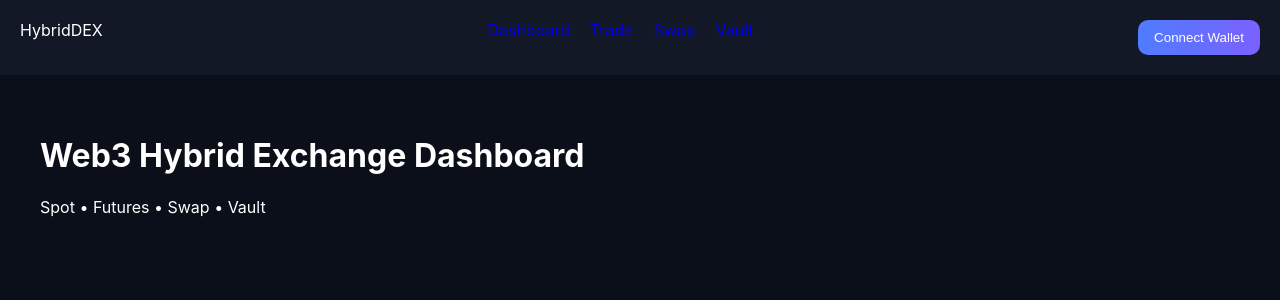
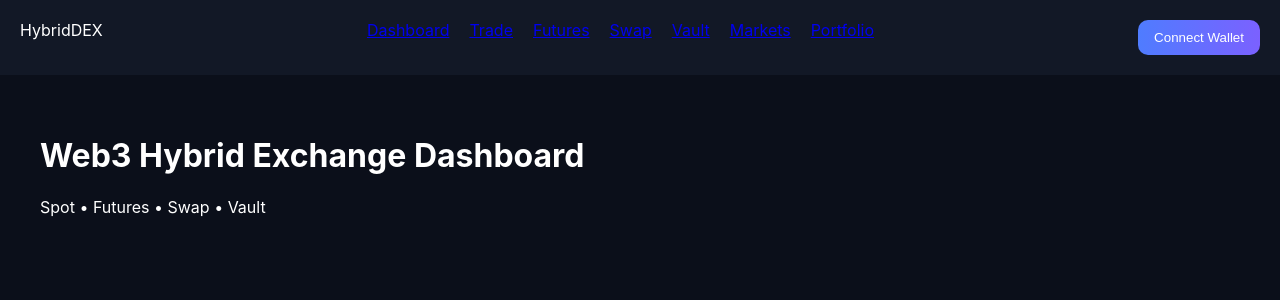
Before and after one commit to BlesUstetu/thelion, a React (Vite) app: page / in a window 1280 px wide. Shown: the top 300 px of the page. Built offline with nearby package versions, Linux system fonts and the light colour scheme.

Commit message:
Update Header.jsx

```diff
--- a/src/components/layout/Header.jsx
+++ b/src/components/layout/Header.jsx
@@ -2,16 +2,24 @@ import { Link } from "react-router-dom"
 import ConnectWallet from "../wallet/ConnectWallet"
 
 export default function Header(){
+
 return(
 <header className="header">
-      <div className="logo">HybridDEX</div>
+ <div className="logo">
+  HybridDEX
+ </div>
   <nav>
     <Link to="/">Dashboard</Link>
     <Link to="/trade">Trade</Link>
+    <Link to="/futures">Futures</Link>
     <Link to="/swap">Swap</Link>
     <Link to="/vault">Vault</Link>
+    <Link to="/markets">Markets</Link>
+    <Link to="/portfolio">Portfolio</Link>
   </nav>
   <ConnectWallet/>
  </header>
+
 )
+
 }
```
Lines whose indentation alone changed are shown as unchanged.
